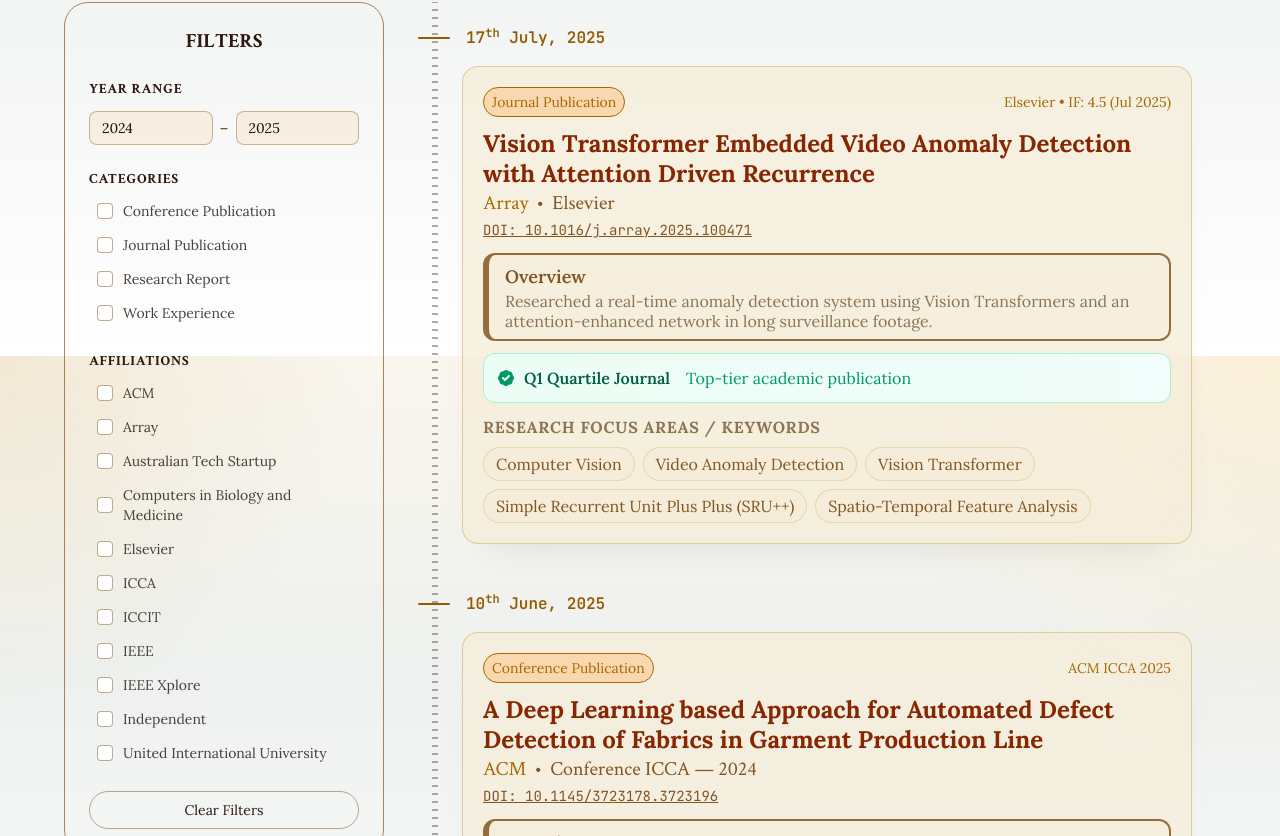
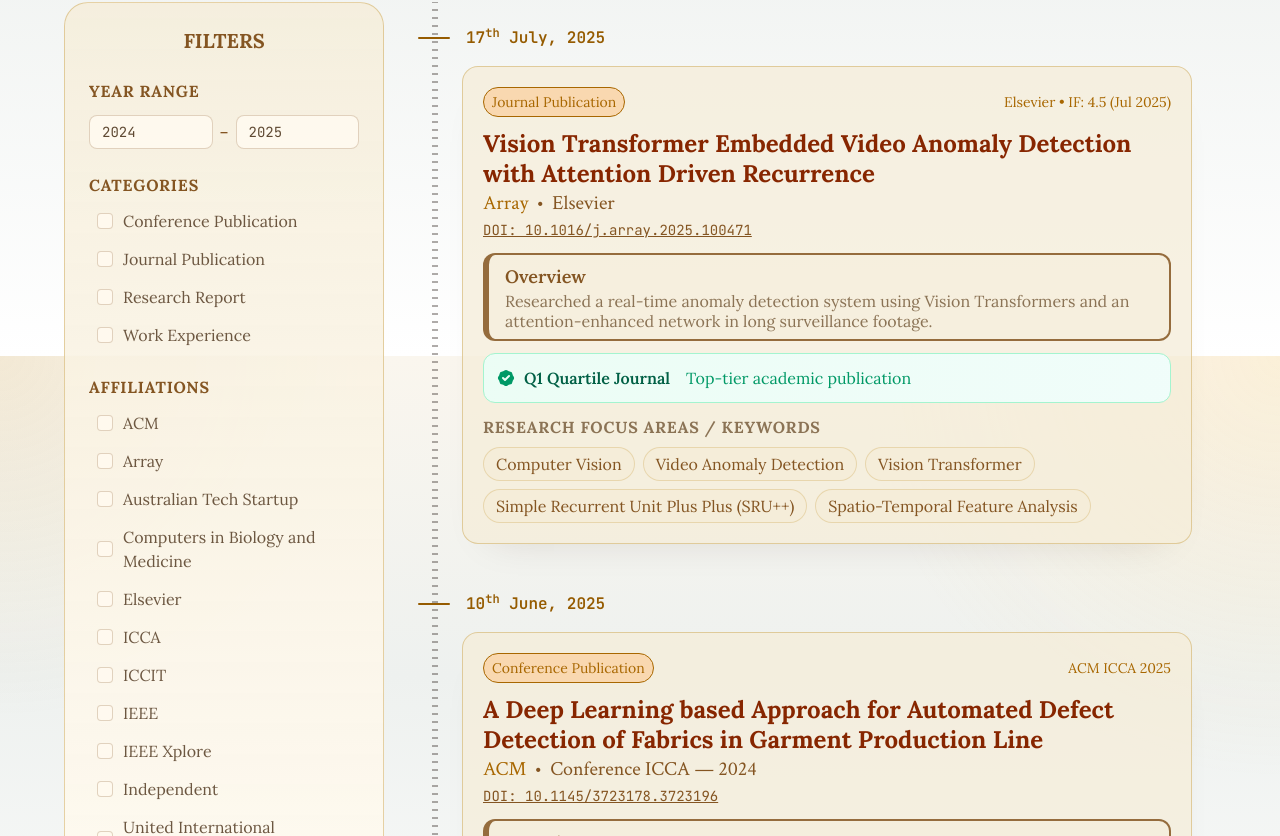
Before and after one commit to kishoreshanto/kishoreshanto, a SvelteKit app: page /timeline in a window 1280 px wide. Shown: the part 444-1280 px from the top of the page. Built offline with nearby package versions, Linux system fonts and the light colour scheme.

Commit message:
style: update font styles and enhance filter container appearance

```diff
--- a/src/routes/timeline/+page.svelte
+++ b/src/routes/timeline/+page.svelte
@@ -273,11 +273,11 @@
 		class="mr-12 mb-12 hidden h-fit min-w-xs space-y-6 rounded-3xl border border-amber-700/70 p-6 lg:block"
 	>
 		<div class="flex flex-row gap-2">
-			<h1 class="w-full text-center font-crimson-text text-xl font-bold text-amber-800">FILTERS</h1>
+			<h1 class="w-full text-center font-lora text-xl font-bold text-amber-800">FILTERS</h1>
 		</div>
 
 		<div class="space-y-3">
-			<h2 class="font-crimson-text text-sm font-bold tracking-wider text-amber-800 uppercase">
+			<h2 class="font-lora font-bold tracking-wider text-amber-800 uppercase">
 				Year Range
 			</h2>
 			<div class="flex items-center gap-2">
@@ -293,7 +293,7 @@
 					onchange={(event) => {
 						applyStartYear(event.currentTarget.value);
 					}}
-					class="w-full rounded-lg border border-amber-700/40 bg-[#f9d8b0]/30 px-3 py-1.5 font-lora text-sm text-amber-900 focus:border-transparent focus:ring-2 focus:ring-amber-800 focus:outline-none"
+					class="w-full rounded-lg border border-amber-700/40 bg-[#f9d8b0]/30 px-3 py-1.5 font-mono text-sm text-amber-900 focus:border-transparent focus:ring-2 focus:ring-amber-800 focus:outline-none"
 				/>
 				<span class="text-sm font-medium text-amber-700">&ndash;</span>
 				<input
@@ -308,7 +308,7 @@
 					onchange={(event) => {
 						applyEndYear(event.currentTarget.value);
 					}}
-					class="w-full rounded-lg border border-amber-700/40 bg-[#f9d8b0]/30 px-3 py-1.5 font-lora text-sm text-amber-900 focus:border-transparent focus:ring-2 focus:ring-amber-800 focus:outline-none"
+					class="w-full rounded-lg border border-amber-700/40 bg-[#f9d8b0]/30 px-3 py-1.5 font-mono text-sm text-amber-900 focus:border-transparent focus:ring-2 focus:ring-amber-800 focus:outline-none"
 				/>
 			</div>
 
@@ -318,7 +318,7 @@
 		</div>
 
 		<div class="space-y-2">
-			<h2 class="font-crimson-text text-sm font-bold tracking-wider text-amber-800 uppercase">
+			<h2 class="font-lora font-bold tracking-wider text-amber-800 uppercase">
 				Categories
 			</h2>
 			<div class="space-y-1.5">
@@ -334,14 +334,14 @@
 							}}
 							class="h-4 w-4 rounded border-amber-700/50 text-amber-800 focus:ring-amber-700"
 						/>
-						<span class="font-lora text-sm text-amber-900/80">{category}</span>
+						<span class="font-lora text-amber-900/80">{category}</span>
 					</label>
 				{/each}
 			</div>
 		</div>
 
 		<div class="space-y-2">
-			<h2 class="font-crimson-text text-sm font-bold tracking-wider text-amber-800 uppercase">
+			<h2 class="font-lora font-bold tracking-wider text-amber-800 uppercase">
 				Affiliations
 			</h2>
 			<div class="space-y-1.5">
@@ -357,7 +357,7 @@
 							}}
 							class="h-4 w-4 rounded border-amber-700/50 text-amber-800 focus:ring-amber-700"
 						/>
-						<span class="font-lora text-sm text-amber-900/80">{affiliation}</span>
+						<span class="font-lora text-amber-900/80">{affiliation}</span>
 					</label>
 				{/each}
 			</div>
@@ -401,5 +401,61 @@
 </div>
 
 <style>
+	#filter-container {
+		background:
+			linear-gradient(180deg, rgb(245 237 217 / 0.82), rgb(255 250 240 / 0.94));
+		border-color: var(--stroke-soft);
+		color: var(--ink-body);
+	}
 
+	#filter-container h1,
+	#filter-container h2 {
+		color: var(--ink-title);
+	}
+
+	#filter-container input[type='number'] {
+		background-color: rgb(255 250 240 / 0.88);
+		border-color: var(--button-outline);
+		color: var(--ink-body);
+	}
+
+	#filter-container input[type='number']:focus {
+		--tw-ring-color: var(--focus-ring);
+	}
+
+	#filter-container input[type='checkbox'] {
+		accent-color: var(--accent-primary);
+		background-color: rgb(255 250 240 / 0.88);
+		border-color: var(--button-outline);
+	}
+
+	#filter-container label:hover {
+		background-color: rgb(255 210 117 / 0.16);
+	}
+
+	#filter-container label span {
+		color: rgb(95 73 50 / 0.92);
+	}
+
+	#filter-container p {
+		color: var(--ink-muted);
+	}
+
+	#filter-container button {
+		background-color: rgb(255 250 240 / 0.56);
+		border-color: var(--button-outline);
+		color: var(--ink-title);
+	}
+
+	#filter-container button:hover:enabled {
+		background-color: var(--accent-primary);
+		border-color: var(--accent-primary);
+		color: var(--ink-inverse);
+	}
+
+	#filter-container button:disabled {
+		background-color: rgb(240 237 230 / 0.6);
+		border-color: var(--stroke-faint);
+		color: rgb(139 115 85 / 0.78);
+	}
 </style>
```
